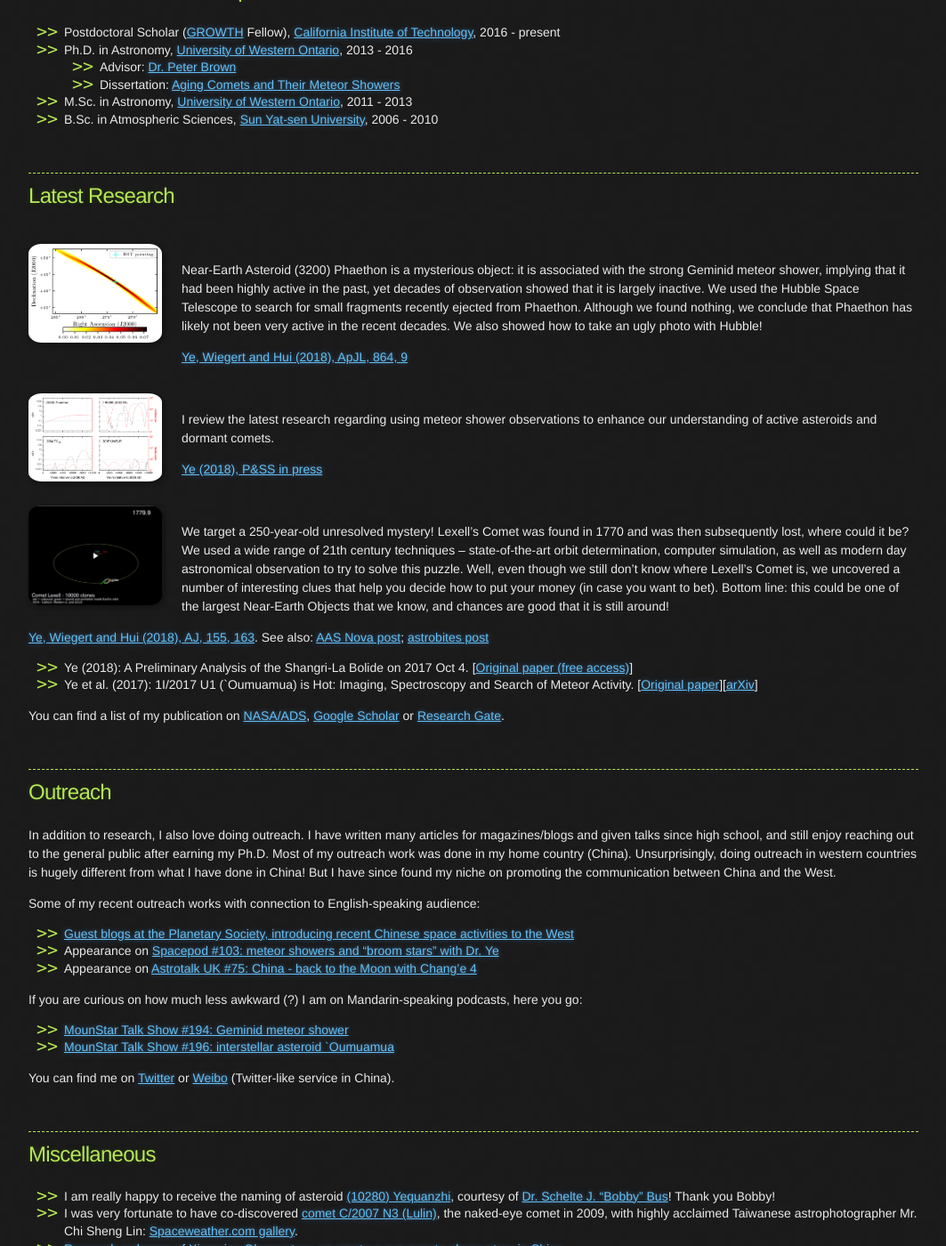
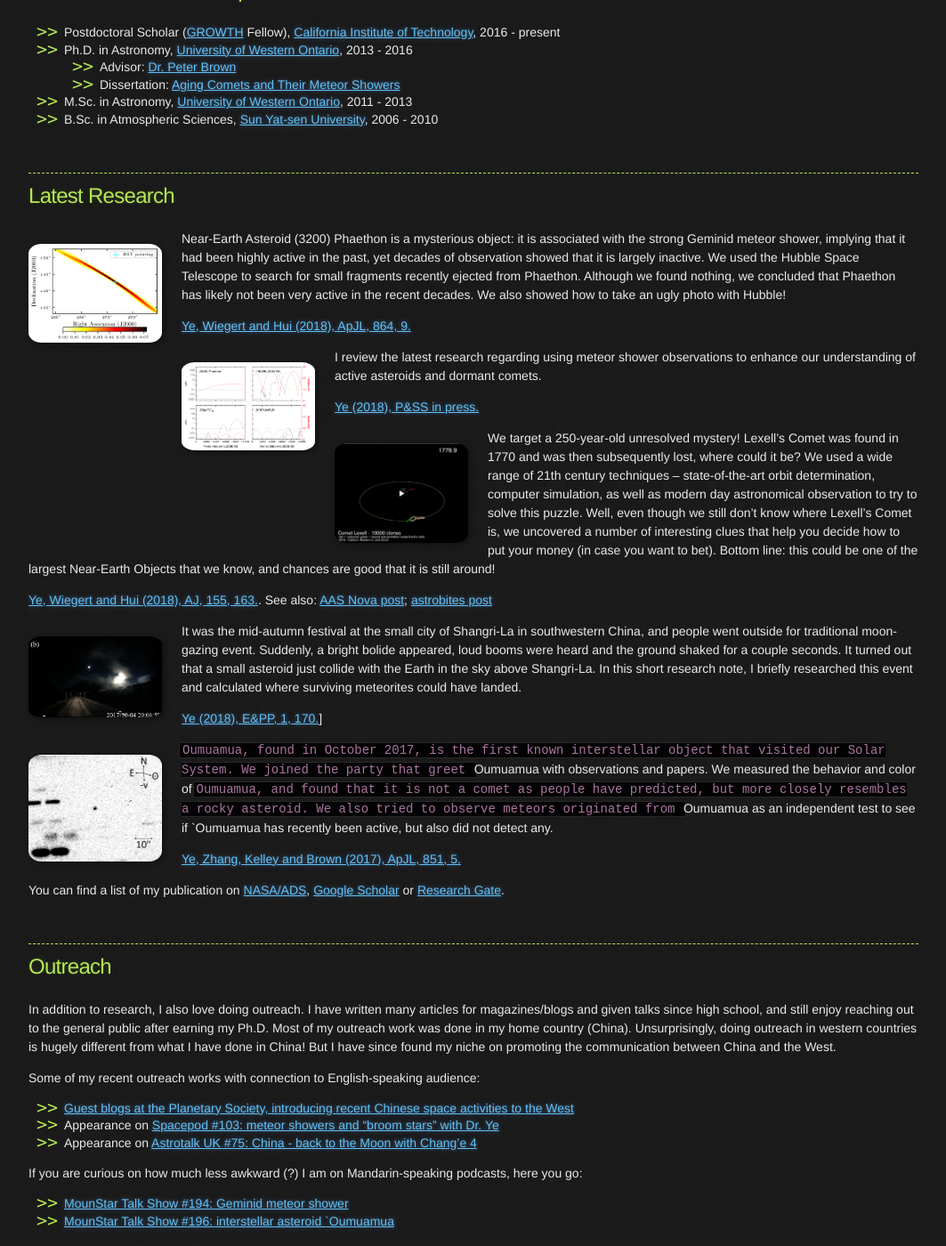
Before and after one commit to Yeqzids/Yeqzids.GitHub.io, a Jekyll site: the page built from index.md, in a window 1280 px wide and 1400 px high, scrolled down 535 px. Shown: the whole window at 89% size, without its empty margins (108-1171 px from the left). Built offline with Jekyll 4.4.1, drawn with Linux system fonts in a browser that asks for light colours; nearby versions of some CDN libraries.

Commit message:
finished populating the research section, more test

```diff
--- a/index.md
+++ b/index.md
@@ -31,26 +31,35 @@ Outside of my work, I enjoy going out for (non-for-work) stargazing. I also love
 
 ## Latest Research
 
-<img style="float: left;" src="imgs/gem-hst.png" width="150"><br>
+<img style="float: left;" src="imgs/gem-hst.png" width="150">
 
-Near-Earth Asteroid (3200) Phaethon is a mysterious object: it is associated with the strong Geminid meteor shower, implying that it had been highly active in the past, yet decades of observation showed that it is largely inactive. We used the Hubble Space Telescope to search for small fragments recently ejected from Phaethon. Although we found nothing, we conclude that Phaethon has likely not been very active in the recent decades. We also showed how to take an ugly photo with Hubble!
+Near-Earth Asteroid (3200) Phaethon is a mysterious object: it is associated with the strong Geminid meteor shower, implying that it had been highly active in the past, yet decades of observation showed that it is largely inactive. We used the Hubble Space Telescope to search for small fragments recently ejected from Phaethon. Although we found nothing, we concluded that Phaethon has likely not been very active in the recent decades. We also showed how to take an ugly photo with Hubble!
 
-[Ye, Wiegert and Hui (2018), ApJL, 864, 9](http://iopscience.iop.org/article/10.3847/2041-8213/aada46/meta)
+[Ye, Wiegert and Hui (2018), ApJL, 864, 9.](http://iopscience.iop.org/article/10.3847/2041-8213/aada46/meta)
 
-<img style="float: left;" src="imgs/pss-review.png" width="150"><br>
+<img style="float: left;" src="imgs/pss-review.png" width="150">
 
 I review the latest research regarding using meteor shower observations to enhance our understanding of active asteroids and dormant comets.
 
-[Ye (2018), P&SS in press](https://www.sciencedirect.com/science/article/pii/S0032063317304518)
+[Ye (2018), P&SS in press.](https://www.sciencedirect.com/science/article/pii/S0032063317304518)
 
-<img style="float: left;" src="imgs/lexell.png" width="150"><br>
+<img style="float: left;" src="imgs/lexell.png" width="150">
 
 We target a 250-year-old unresolved mystery! Lexell's Comet was found in 1770 and was then subsequently lost, where could it be? We used a wide range of 21th century techniques -- state-of-the-art orbit determination, computer simulation, as well as modern day astronomical observation to try to solve this puzzle. Well, even though we still don't know where Lexell's Comet is, we uncovered a number of interesting clues that help you decide how to put your money (in case you want to bet). Bottom line: this could be one of the largest Near-Earth Objects that we know, and chances are good that it is still around!
 
-[Ye, Wiegert and Hui (2018), AJ, 155, 163](http://iopscience.iop.org/article/10.3847/1538-3881/aab1f6/meta). See also: [AAS Nova post](https://aasnova.org/2018/08/22/has-anyone-found-a-lost-comet/); [astrobites post](https://astrobites.org/2018/04/02/long-lost-comet/)
+[Ye, Wiegert and Hui (2018), AJ, 155, 163.](http://iopscience.iop.org/article/10.3847/1538-3881/aab1f6/meta). See also: [AAS Nova post](https://aasnova.org/2018/08/22/has-anyone-found-a-lost-comet/); [astrobites post](https://astrobites.org/2018/04/02/long-lost-comet/)
 
-* Ye (2018): A Preliminary Analysis of the Shangri-La Bolide on 2017 Oct 4. [[Original paper (free access)](http://www.eppcgs.org/article/id/6f94c7b1-15ec-4656-8c40-1d70a8b6d936?pageType=en)]
-* Ye et al. (2017): 1I/2017 U1 (`Oumuamua) is Hot: Imaging, Spectroscopy and Search of Meteor Activity. [[Original paper](http://iopscience.iop.org/article/10.3847/2041-8213/aa9a34/meta)][[arXiv](https://arxiv.org/abs/1711.02320)]
+<img style="float: left;" src="imgs/shangri-la-bolide.png" width="150">
+
+It was the mid-autumn festival at the small city of Shangri-La in southwestern China, and people went outside for traditional moon-gazing event. Suddenly, a bright bolide appeared, loud booms were heard and the ground shaked for a couple seconds. It turned out that a small asteroid just collide with the Earth in the sky above Shangri-La. In this short research note, I briefly researched this event and calculated where surviving meteorites could have landed.
+
+[Ye (2018), E&PP, 1, 170.](http://www.eppcgs.org/article/id/6f94c7b1-15ec-4656-8c40-1d70a8b6d936?pageType=en)]
+
+<img style="float: left;" src="imgs/oumuamua.png" width="150">
+
+`Oumuamua, found in October 2017, is the first known interstellar object that visited our Solar System. We joined the party that greet `Oumuamua with observations and papers. We measured the behavior and color of `Oumuamua, and found that it is not a comet as people have predicted, but more closely resembles a rocky asteroid. We also tried to observe meteors originated from `Oumuamua as an independent test to see if `Oumuamua has recently been active, but also did not detect any.
+
+[Ye, Zhang, Kelley and Brown (2017), ApJL, 851, 5.](http://iopscience.iop.org/article/10.3847/2041-8213/aa9a34/meta)
 
 You can find a list of my publication on [NASA/ADS](http://adsabs.harvard.edu/cgi-bin/nph-abs_connect?library&libname=Ye%27s+Refereed+Publication&libid=57e6ba2680), [Google Scholar](https://scholar.google.com/citations?user=F-w70dYAAAAJ&hl=en) or [Research Gate](https://www.researchgate.net/profile/Quan_Zhi_Ye).
 
```
Also changed, not shown: imgs/oumuamua.png (added), imgs/shangri-la-bolide.png (added).
